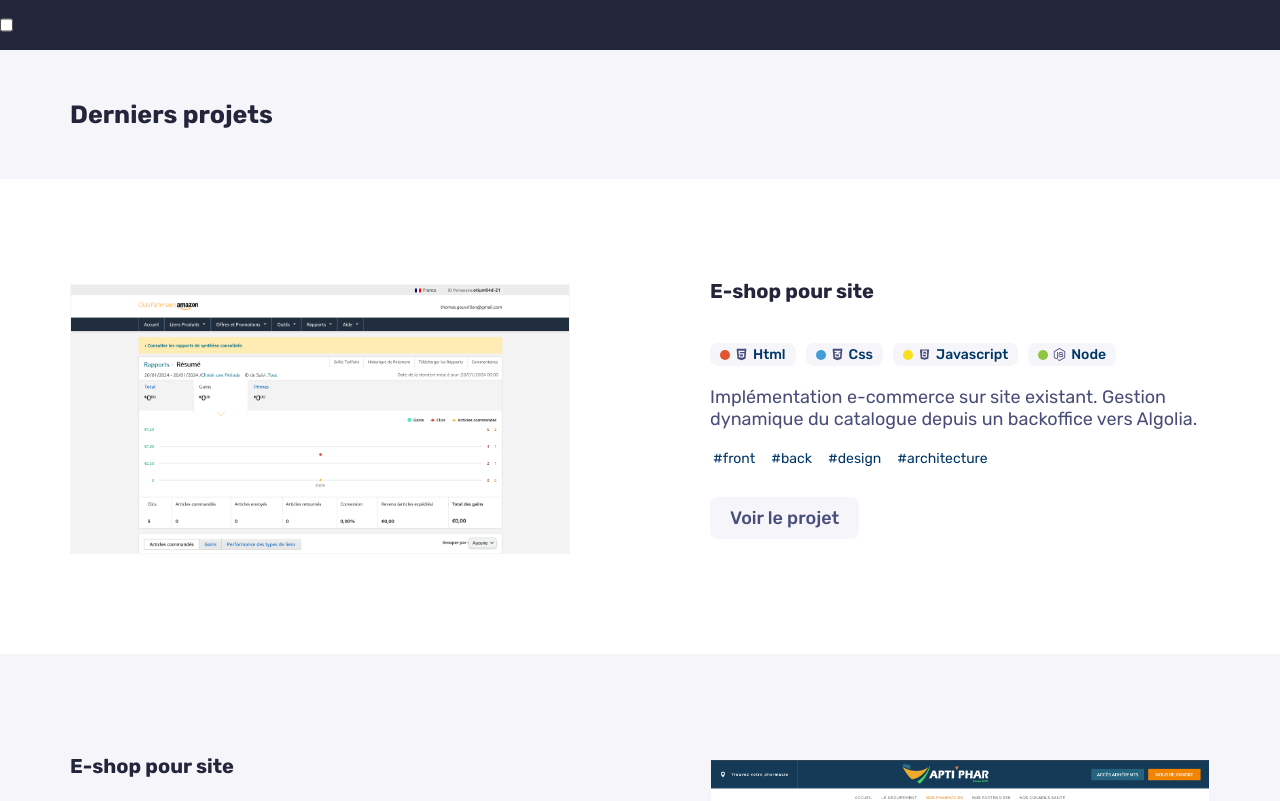
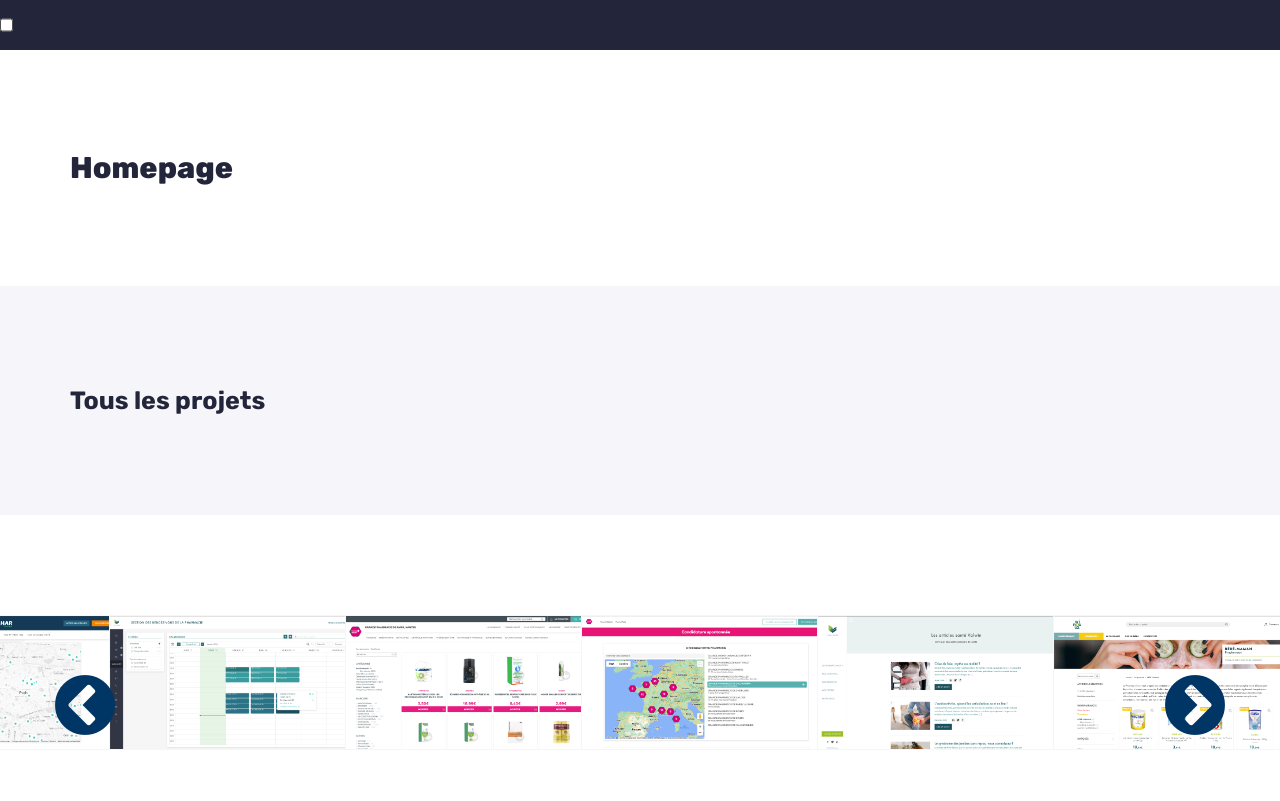
Before and after one commit to gouvrillon/site_perso, a Next.js app: page / in a window 1280 px wide. Shown: the top 801 px of the page. Built offline with nearby package versions, Linux system fonts and the light colour scheme.

Commit message:
feat : finalize carousel

```diff
--- a/components/SectionProjects/SectionProjects.jsx
+++ b/components/SectionProjects/SectionProjects.jsx
@@ -5,40 +5,53 @@ import "slick-carousel/slick/slick-theme.css";
 import { SECTIONS_SLIDES_CONST } from "./SectionProjectsConst";
 import SectionProjectsSlide from "../SectionProjectsSlide/SectionProjectsSlide.jsx";
 import SectionProjectsArrow from "../SectionProjectsArrow/SectionProjectsArrow.jsx";
-import Title2 from "../../components/Title2/Title2.jsx";
+import Section from "../../components/Section/Section.jsx";
 import { bool } from "prop-types";
-import classnames from "classnames";
-import "./SectionProjects.css";
 
 const SectionProjects = ({ darkMode, reversed }) => {
   var settings = {
     infinite: true,
     autoplay: false,
-    slidesToShow: 3,
-    slidesToScroll: 3,
+    slidesToShow: 5,
+    slidesToScroll: 1,
     prevArrow: <SectionProjectsArrow darkMode={darkMode} type="PREV" />,
     nextArrow: <SectionProjectsArrow darkMode={darkMode} type="NEXT" />,
     centerMode: true,
+    responsive: [
+      {
+        breakpoint: 1280,
+        settings: {
+          slidesToShow: 4,
+        },
+      },
+      {
+        breakpoint: 1020,
+        settings: {
+          slidesToShow: 3,
+        },
+      },
+      {
+        breakpoint: 760,
+        settings: {
+          slidesToShow: 2,
+        },
+      },
+      {
+        breakpoint: 520,
+        settings: {
+          slidesToShow: 1,
+        },
+      },
+    ],
   };
   return (
-    <div
-      className={classnames("SectionProjects", {
-        "SectionProjects--reversed": reversed && !darkMode,
-        "SectionProjects--darkMode": !reversed && darkMode,
-        "SectionProjects--darkMode--reversed": reversed && darkMode,
-      })}
-    >
-      <Title2
-        text="Title des projets"
-        darkMode={darkMode}
-        className="SectionProjects__title"
-      />
+    <Section darkMode={darkMode} reversed={reversed}>
       <Slider {...settings}>
         {SECTIONS_SLIDES_CONST.map((slide, index) => (
-          <SectionProjectsSlide key={index} slide={slide} />
+          <SectionProjectsSlide key={index} slide={slide} darkMode={darkMode} />
         ))}
       </Slider>
-    </div>
+    </Section>
   );
 };
 
--- a/components/SectionProjects/SectionProjectsConst.js
+++ b/components/SectionProjects/SectionProjectsConst.js
@@ -1,4 +1,22 @@
 const SECTIONS_SLIDES_CONST = [
+  {
+    url: "images/screenshots/APTIPHAR.png",
+  },
+  {
+    url: "images/screenshots/BO.png",
+  },
+  {
+    url: "images/screenshots/PHARMABEST.png",
+  },
+  {
+    url: "images/screenshots/RECRUT.png",
+  },
+  {
+    url: "images/screenshots/VALWIN_CORPO.png",
+  },
+  {
+    url: "images/screenshots/VALWIN_PHARMA.png",
+  },
   {
     url: "images/screenshots/APTIPHAR.png",
   },
--- a/components/SectionProjectsArrow/SectionProjectsArrow.css
+++ b/components/SectionProjectsArrow/SectionProjectsArrow.css
@@ -1,8 +1,9 @@
 .SectionProjectsArrow::before {
-  color: var(--color-purple);
+  color: var(--color-blue);
   font-size: 70px;
+  opacity: 1;
 }
 
 .SectionProjectsArrow--darkMode::before {
-  color: var(--color-grey);
+  color: var(--color-dark-white);
 }
--- a/components/SectionProjectsSlide/SectionProjectsSlide.css
+++ b/components/SectionProjectsSlide/SectionProjectsSlide.css
@@ -2,4 +2,40 @@
   width: 250px;
   height: 135px;
   background-size: cover;
+  display: flex;
+  justify-content: center;
+  align-items: center;
+  cursor: pointer;
+  position: relative;
+  border: solid 1px var(--color-grey);
 }
+
+.SectionProjectsSlide--darkMode {
+  border: solid 1px var(--color-dark-grey);
+}
+
+.SectionProjectsSlide:hover {
+  .SectionProjectsSlide__label {
+    opacity: 1;
+  }
+  .SectionProjectsSlide__filter {
+    opacity: 0.3;
+  }
+}
+
+.SectionProjectsSlide__filter {
+  width: 100%;
+  height: 100%;
+  background: var(--color-violet);
+  opacity: 0;
+  position: absolute;
+  top: 0px;
+}
+
+.SectionProjectsSlide__filter--darkMode {
+  background: var(--color-dark-violet);
+}
+
+.SectionProjectsSlide__label {
+  opacity: 0;
+}
--- a/components/SectionProjectsSlide/SectionProjectsSlide.jsx
+++ b/components/SectionProjectsSlide/SectionProjectsSlide.jsx
@@ -1,18 +1,34 @@
 import React from "react";
-import { object } from "prop-types";
+import { object, bool } from "prop-types";
 import "./SectionProjectsSlide.css";
+import Label from "../Label/Label.jsx";
+import classnames from "classnames";
 
-const SectionProjectsSlide = ({ slide }) => {
+const SectionProjectsSlide = ({ slide, darkMode }) => {
   return (
     <div
-      className="SectionProjectsSlide"
+      className={classnames("SectionProjectsSlide ", {
+        "SectionProjectsSlide--darkMode": darkMode,
+      })}
       style={{ backgroundImage: `url(${slide.url})` }}
-    ></div>
+    >
+      <div
+        className={classnames("SectionProjectsSlide__filter ", {
+          "SectionProjectsSlide__filter--darkMode": darkMode,
+        })}
+      />
+      <Label
+        label="Voir le projet"
+        darkMode={darkMode}
+        className="SectionProjectsSlide__label"
+      />
+    </div>
   );
 };
 
 SectionProjectsSlide.propTypes = {
   slide: object.isRequired,
+  darkMode: bool,
 };
 
 export default SectionProjectsSlide;
--- /dev/null
+++ b/components/SectionTitle/SectionTitle.css
@@ -0,0 +1,21 @@
+.SectionTitle {
+  display: flex;
+}
+
+@media screen and (max-width: 1100px) {
+  .SectionTitle {
+    flex-direction: column;
+  }
+}
+
+.SectionTitle__container {
+  width: 500px;
+  margin: 0px auto 0px auto;
+  display: flex;
+}
+
+@media screen and (max-width: 600px) {
+  .SectionTitle__container {
+    width: 90%;
+  }
+}
--- /dev/null
+++ b/components/SectionTitle/SectionTitle.jsx
@@ -0,0 +1,36 @@
+import React from "react";
+import "./SectionTitle.css";
+import { bool, string } from "prop-types";
+import Title1 from "../Title1/Title1.jsx";
+import Title2 from "../Title2/Title2.jsx";
+import Title3 from "../Title3/Title3.jsx";
+import Section from "../Section/Section.jsx";
+import isEqual from "lodash/isEqual";
+
+const SectionTitle = ({ darkMode, reversed, text, level }) => {
+  return (
+    <Section darkMode={darkMode} reversed={reversed}>
+      <div className="SectionTitle">
+        <div className="SectionTitle__container">
+          {isEqual(level, 1) ? (
+            <Title1 text={text} darkMode={darkMode} />
+          ) : isEqual(level, 2) ? (
+            <Title2 text={text} darkMode={darkMode} />
+          ) : (
+            <Title3 text={text} darkMode={darkMode} />
+          )}
+        </div>
+        <div className="SectionTitle__container" />
+      </div>
+    </Section>
+  );
+};
+
+SectionTitle.propTypes = {
+  text: string.isRequired,
+  level: Number.isRequired,
+  darkMode: bool,
+  reversed: bool,
+};
+
+export default SectionTitle;
--- a/components/SectionTitle2/SectionTitle2.css
+++ /dev/null
@@ -1,37 +0,0 @@
-.SectionTitle2 {
-  display: flex;
-  padding: 50px 0px 50px 0px;
-  background: var(--color-white);
-  position: relative;
-  overflow: hidden;
-}
-
-@media screen and (max-width: 1100px) {
-  .SectionTitle2 {
-    flex-direction: column;
-  }
-}
-
-.SectionTitle2--reversed {
-  background: var(--color-grey);
-}
-
-.SectionTitle2--darkMode {
-  background: var(--color-dark-black);
-}
-
-.SectionTitle2--darkMode--reversed {
-  background: var(--color-dark-grey);
-}
-
-.SectionTitle2__container {
-  width: 500px;
-  margin: 0px auto 0px auto;
-  display: flex;
-}
-
-@media screen and (max-width: 600px) {
-  .SectionTitle2__container {
-    width: 90%;
-  }
-}
--- a/components/SectionTitle2/SectionTitle2.jsx
+++ /dev/null
@@ -1,30 +0,0 @@
-import React from "react";
-import "./SectionTitle2.css";
-import { bool, string } from "prop-types";
-import classnames from "classnames";
-import Title2 from "../Title2/Title2.jsx";
-
-const SectionTitle2 = ({ darkMode, reversed, text }) => {
-  return (
-    <div
-      className={classnames("SectionTitle2", {
-        "SectionTitle2--reversed": !darkMode && reversed,
-        "SectionTitle2--darkMode": darkMode && !reversed,
-        "SectionTitle2--darkMode--reversed": darkMode && reversed,
-      })}
-    >
-      <div className="SectionTitle2__container">
-        <Title2 text={text} darkMode={darkMode} />
-      </div>
-      <div className="SectionTitle2__container" />
-    </div>
-  );
-};
-
-SectionTitle2.propTypes = {
-  text: string.isRequired,
-  darkMode: bool,
-  reversed: bool,
-};
-
-export default SectionTitle2;
--- a/pages/Home/Home.jsx
+++ b/pages/Home/Home.jsx
@@ -2,10 +2,11 @@
 
 import React, { useState } from "react";
 import "./Home.css";
-import SectionTitle2 from "../../components/SectionTitle2/SectionTitle2.jsx";
+import SectionTitle from "../../components/SectionTitle/SectionTitle.jsx";
 import SectionProject from "../../components/SectionProject/SectionProject.jsx";
 import SectionSkills from "../../components/SectionSkills/SectionSkills.jsx";
 import SectionContact from "../../components/SectionContact/SectionContact.jsx";
+import SectionProjects from "../../components/SectionProjects/SectionProjects.jsx";
 import Header from "../../components/Header/Header.jsx";
 import Footer from "../../components/Footer/Footer.jsx";
 import isEqual from "lodash/isEqual";
@@ -45,25 +46,35 @@ const Home = () => {
   return (
     <div className={classnames("Home", { "Home--darkMode": darkMode })}>
       <Header darkMode={darkMode} setDarkMode={setDarkMode} />
-      <SectionTitle2
+      <SectionTitle level={1} darkMode={darkMode} text="Homepage" />
+      <SectionTitle
+        level={2}
         darkMode={darkMode}
-        text="Derniers projets"
+        text="Tous les projets"
         reversed={true}
       />
+      <SectionProjects darkMode={darkMode} />
+      <SectionProjects darkMode={darkMode} reversed={true} />
+      <SectionTitle darkMode={darkMode} text="Les derniers projets" level={2} />
       {HOME_CONST_PROJECTS.map((project, index) => (
         <SectionProject
           key={index}
           project={project}
-          reversed={isEqual(index % 2, 1)}
+          reversed={isEqual(index % 2, 0)}
           darkMode={darkMode}
         />
       ))}
-      <SectionTitle2 darkMode={darkMode} text="Compétences" />
+      <SectionTitle
+        level={2}
+        darkMode={darkMode}
+        text="Compétences"
+        reversed={true}
+      />
+      <SectionSkills darkMode={darkMode} />
       <SectionSkills darkMode={darkMode} reversed={true} />
-      <SectionSkills darkMode={darkMode} />
-      <SectionTitle2 darkMode={darkMode} text="Contact" reversed={true} />
+      <SectionTitle level={2} darkMode={darkMode} text="Contact" />
+      <SectionContact darkMode={darkMode} reversed={true} />
       <SectionContact darkMode={darkMode} />
-      <SectionContact darkMode={darkMode} reversed={true} />
       <Footer darkMode={darkMode} />
     </div>
   );
```
Also changed, not shown: components/SectionProjects/SectionProjects.css (deleted, +0 -25 lines).
